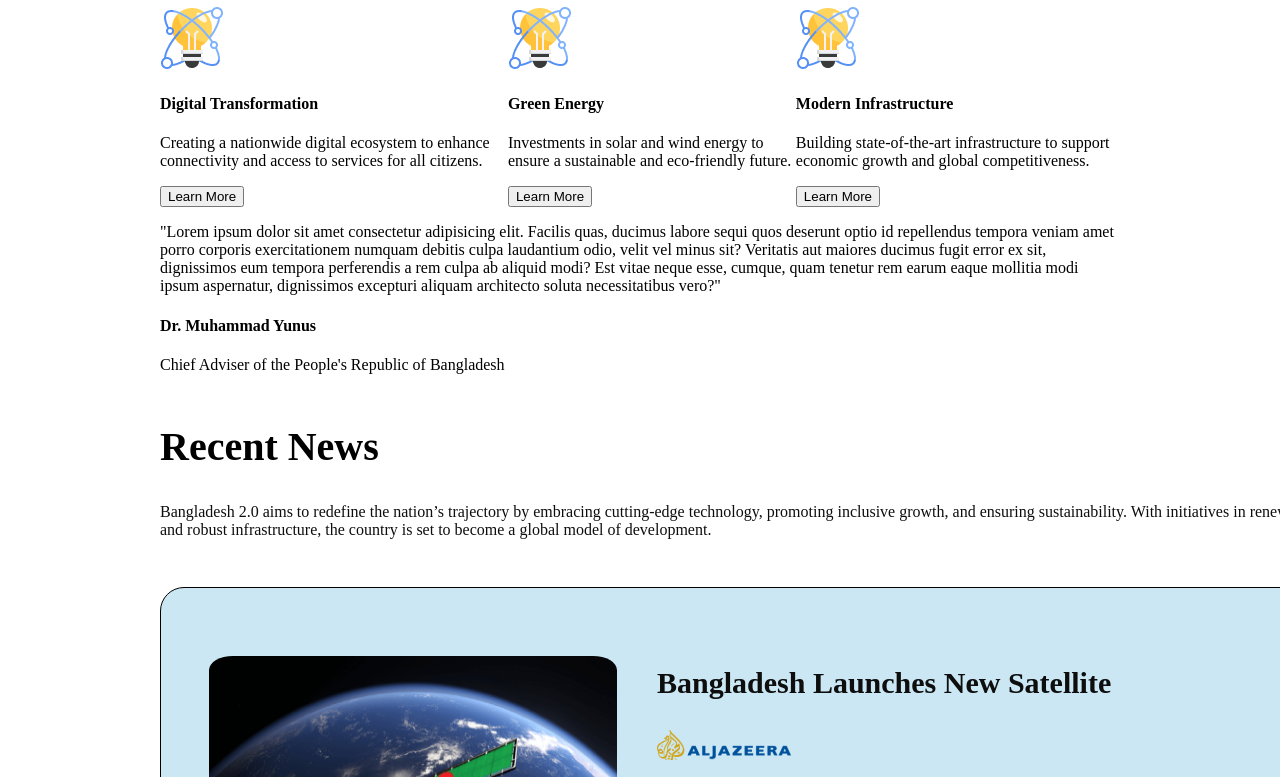
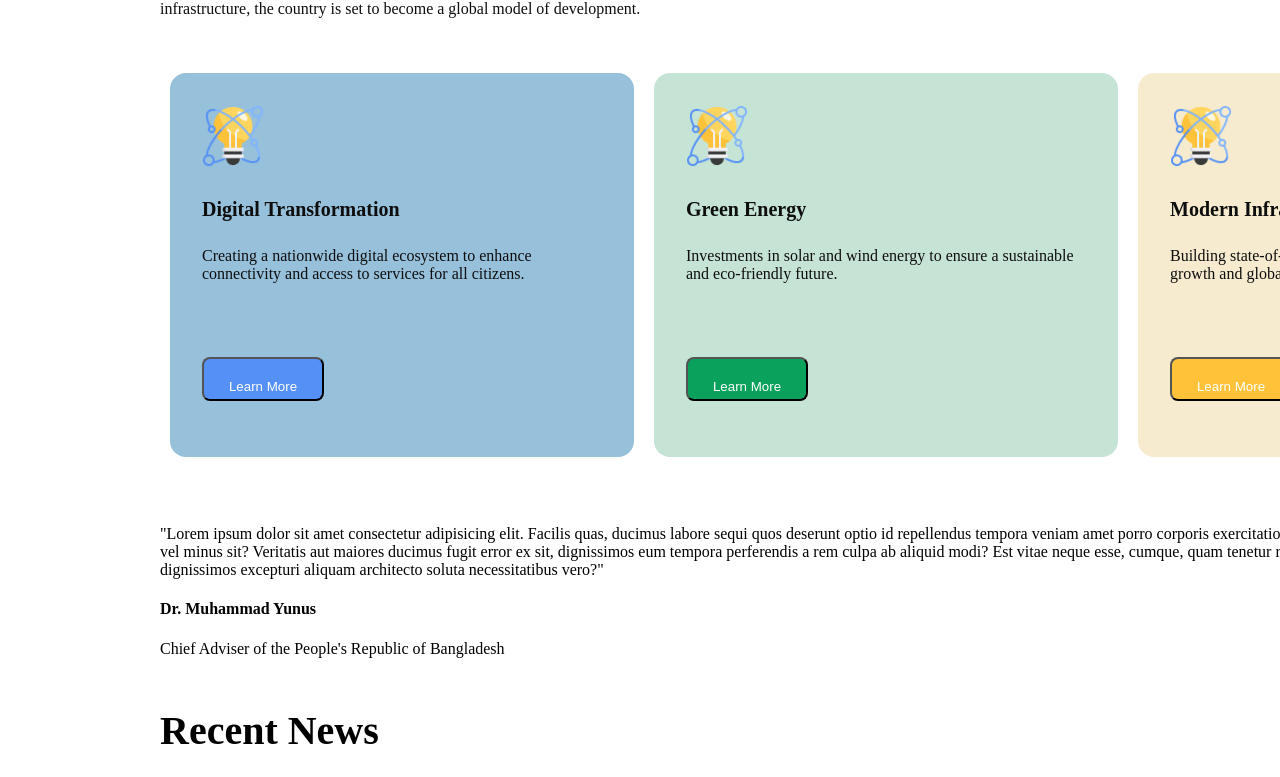
Before and after one commit to razuahmedstu/assignment-001, a plain HTML site: page index.html in a window 1280 px wide. Shown: the part 796-1573 px from the top of the page. Drawn offline with Linux system fonts and the light colour scheme.

Commit message:
complete assignment

```diff
--- a/index.html
+++ b/index.html
@@ -26,30 +26,30 @@
     </div>
 </header>
 <section class="future">
-    <div>
-        <div>
-            <h1>The Vision of Future</h1>
-            <p>Bangladesh 2.0 aims to redefine the nation’s trajectory by embracing cutting-edge technology, promoting inclusive growth, and ensuring sustainability. With initiatives in renewable energy, digital transformation, and robust infrastructure, the country is set to become a global model of development.</p>
+    <div class="vision">
+        <div class="vision-part-1">
+            <h1 class="recent-news-heading">The Vision of Future</h1>
+            <p class="recent-news-description">Bangladesh 2.0 aims to redefine the nation’s trajectory by embracing cutting-edge technology, promoting inclusive growth, and ensuring sustainability. With initiatives in renewable energy, digital transformation, and robust infrastructure, the country is set to become a global model of development.</p>
 
         </div>
         <div class="card">
             <div class="card-1">
                 <img src="assets/card-icon.png" alt="" class="card-icon">
-                <h4>Digital Transformation</h4>
-                <p>Creating a nationwide digital ecosystem to enhance connectivity and access to services for all citizens.</p>
-                <button>Learn More</button>
+                <h4 class="sub-title">Digital Transformation</h4>
+                <p class="primary-p">Creating a nationwide digital ecosystem to enhance connectivity and access to services for all citizens.</p>
+                <button class="card-btn-1">Learn More</button>
             </div>
             <div class="card-2">
                 <img src="assets/card-icon.png" alt="" class="card-icon">
-                <h4>Green Energy</h4>
-                <p>Investments in solar and wind energy to ensure a sustainable and eco-friendly future.</p>
-                <button>Learn More</button>
+                <h4 class="sub-title">Green Energy</h4>
+                <p class="primary-p">Investments in solar and wind energy to ensure a sustainable and eco-friendly future.</p>
+                <button class="card-btn-2">Learn More</button>
             </div>
             <div class="card-3">
                 <img src="assets/card-icon.png" alt="" class="card-icon">
-                <h4>Modern Infrastructure</h4>
-                <p>Building state-of-the-art infrastructure to support economic growth and global competitiveness.</p>
-                <button>Learn More</button>
+                <h4 class="sub-title">Modern Infrastructure</h4>
+                <p class="primary-p">Building state-of-the-art infrastructure to support economic growth and global competitiveness.</p>
+                <button class="card-btn-3">Learn More</button>
             </div>
         </div>
         <div class="speach">
--- a/styles.css
+++ b/styles.css
@@ -14,10 +14,25 @@ margin: 5px 160px;
 /* shaired-styles */
 .vision-icon{
     width: 100px;
-    height: 100px;
+    height: 1000px;
 }
 button:hover{
     background-color: rgb(88, 161, 209);
+}
+.card-icon{
+    height: 62px;
+    width: 62px;
+
+}
+.sub-title{
+    font-size: 20px;
+    font-weight: bold;
+    color: #0E0E0E;
+}
+.primary-p{
+    size: 16px;
+color: #0E0E0E;
+margin-bottom: 24px;
 }
 
 
@@ -68,8 +83,74 @@ text-align: center;
 }
 /* future-section */
 
+.vision{
+    gap: 32px;
+    display: grid;
+}
+.vision-part-1{
+    height: 120px;
+    padding-bottom: 32px;
+
+}
+
 .card{
     display: flex;
+}
+.card-1{
+    height: 320px;
+    width: 400px;
+    padding:32px;
+    background-color: #97c0db;
+    margin: 20px 10px;
+    border-radius: 16px;
+
+
+}
+.card-2{
+    height: 320px;
+    width: 400px;
+    padding:32px;
+    background-color: #C6E4D6;
+    margin: 20px 10px;
+    border-radius: 16px;
+}
+.card-3{
+    height: 320px;
+    width: 400px;
+    padding:32px;
+    background-color: #F7EBCF;
+    margin: 20px 10px;
+    border-radius: 16px;
+}
+.card-btn-1{
+    width: 122px;
+    height: 41px;
+    padding: 20px 11px;
+    border-radius: 8px;
+    background-color: #5490F5;
+    color: #FFFFFF;
+    margin-top: 50px;
+
+}
+.card-btn-2{
+    width: 122px;
+    height: 41px;
+    padding: 20px 11px;
+    border-radius: 8px;
+    background-color: #09A15C;
+    color: #FFFFFF;
+    padding: 20px 11px ;
+    margin-top: 50px;
+}
+.card-btn-3{
+    width: 122px;
+    height: 41px;
+    padding: 20px 11px;
+    border-radius: 8px;
+    background-color: #FFC239;
+    color: #FFFFFF;
+    padding: 20px 11px ;
+    margin-top: 50px;
 }
 /* news-section */
 .news-section{
```
